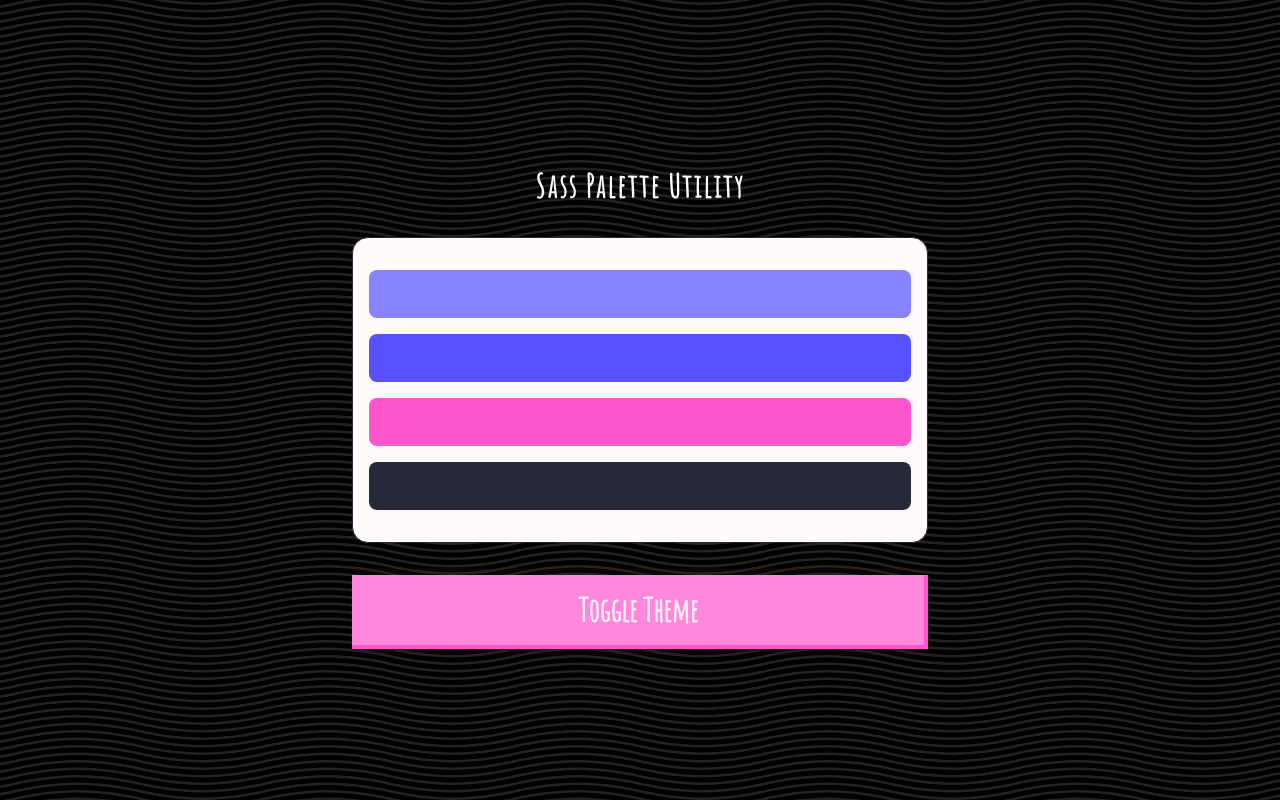
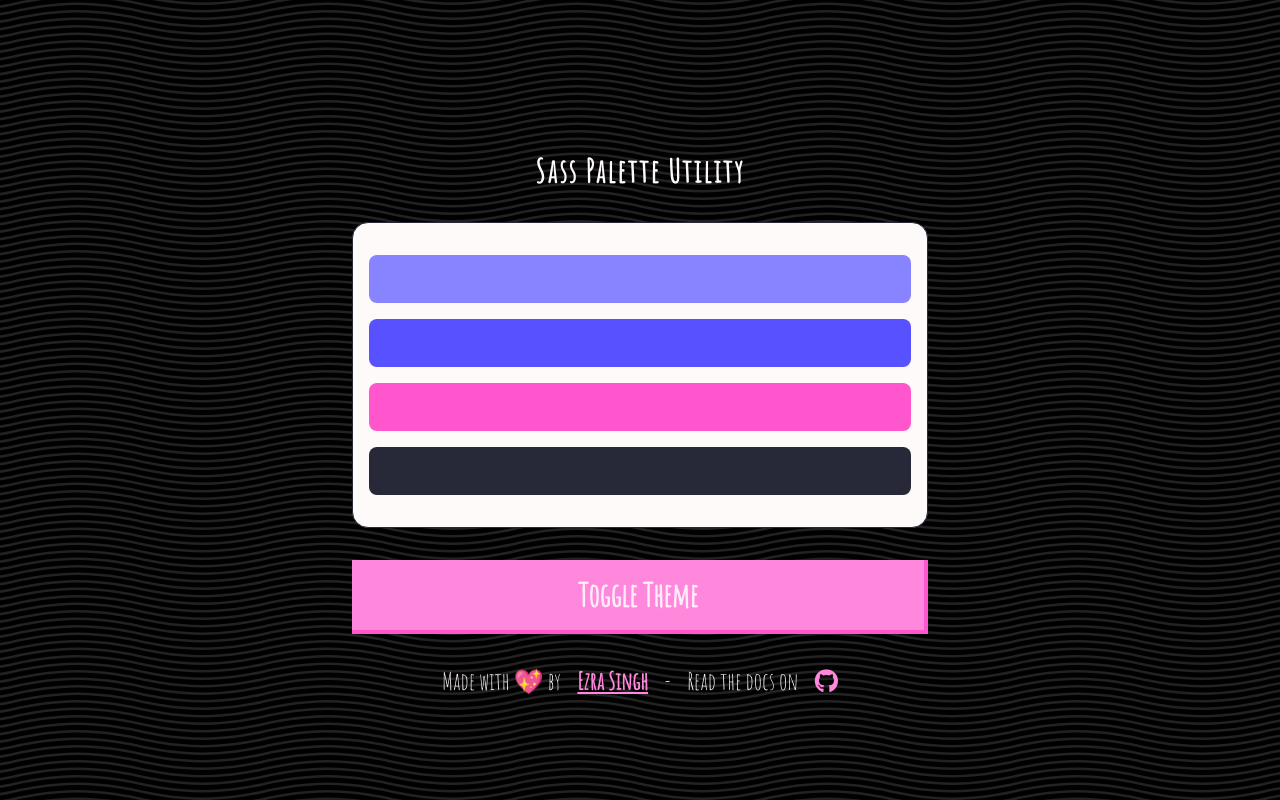
Before and after one commit to ezrasingh/sass-palette-utility, a website built with webpack: page src/app/index.html in a window 1280 px wide. Built offline with nearby package versions, Linux system fonts and the light colour scheme.

Commit message:
Added footer to demo page

```diff
--- a/src/app/index.html
+++ b/src/app/index.html
@@ -8,6 +8,7 @@
 		<link href="https://fonts.googleapis.com/css?family=Amatic+SC&display=swap" rel="stylesheet">
 </head>
 <body>
+	<script src="https://kit.fontawesome.com/5ff6aed892.js" crossOrigin="anonymous"></script>
 	<main theme="light" class="app">
 		<div class="app__container">
 			<section class="ui__container">
@@ -26,9 +27,16 @@
 					</button>
 				</div>
 				<footer class="ui__footer">
-
+					Made with 💖 by &nbsp;&nbsp;
+					<a href="https://github.com/EzraSingh">Ezra Singh</a>
+					&nbsp;&nbsp; - &nbsp;&nbsp;
+					Read the docs on &nbsp;&nbsp;
+					<a href="">
+						<i class="fab fa-github"></i>
+					</a>
 				</footer>
 			</section>
 		</div>
 	<main>
+</body>
 </html>
--- a/src/app/styles/components/ui.sass
+++ b/src/app/styles/components/ui.sass
@@ -79,3 +79,14 @@
 		&.is-fluid
 			position: relative
 			width: 100%
+
+	&__footer
+		color: ui-layout($palette, "light")
+		+desktop
+			font-size: 1.5em
+		a
+			color: ui-color($palette, "interactive")
+			font-weight: bold
+			transition: 0.15s linear
+			&:hover
+				color: ui-color-light($palette, "interactive")
```
